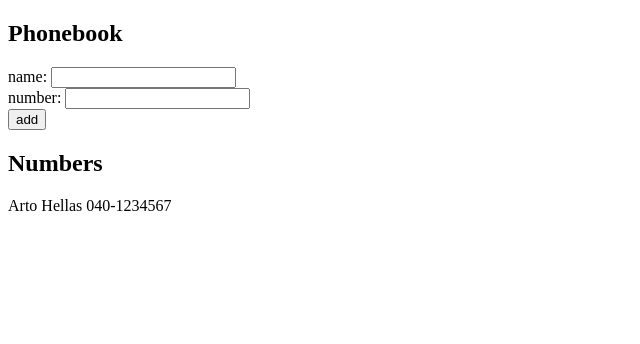
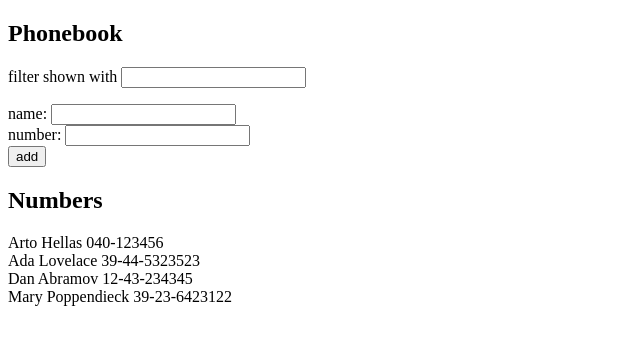
Before and after one commit to imnitishng/fullstackopen, a React (Create React App) app in the folder part2/phonebook/: page / in a window 1280 px wide. Shown: the top 344 px of the page, without its empty margins (0-640 px from the left). Built offline with nearby package versions, Linux system fonts and the light colour scheme.

Commit message:
part2b: Add exercise 2.9

```diff
--- a/part2/phonebook/src/App.js
+++ b/part2/phonebook/src/App.js
@@ -2,11 +2,14 @@ import React, { useState } from 'react'
 
 const App = () => {
   const [ persons, setPersons ] = useState([
-    { name: 'Arto Hellas',
-      number: '040-1234567' }
+    { name: 'Arto Hellas', number: '040-123456' },
+    { name: 'Ada Lovelace', number: '39-44-5323523' },
+    { name: 'Dan Abramov', number: '12-43-234345' },
+    { name: 'Mary Poppendieck', number: '39-23-6423122' }
   ])
   const [ newName, setNewName ] = useState('')
   const [ newNumber, setNewNumber ] = useState('')
+  const [ searchTerm, setShow ] = useState('')
 
   const addEntry = (event) => {
     if(persons.find(person => person.name === newName)) {
@@ -32,6 +35,19 @@ const App = () => {
     setNewNumber(event.target.value)
   }
 
+  const handleSearch = (event) => {
+    console.log(event.target.value)
+    setShow(event.target.value)
+  }
+
+  const personToShow = searchTerm.length === 0 ?
+  persons : persons.filter((person) => {
+    if(person.name.toLowerCase().includes(searchTerm.toLowerCase()))
+      return (person)
+  })
+
+  console.log(personToShow)
+
   const Person = ({person}) => {
     return (
       <>
@@ -43,6 +59,7 @@ const App = () => {
   return (
     <div>
       <h2>Phonebook</h2>
+      <p>filter shown with <input value={searchTerm} onChange={handleSearch}/></p>
       <form onSubmit={addEntry}>
         <div>
           name: <input value={newName} onChange={handleChange}/>
@@ -55,7 +72,7 @@ const App = () => {
         </div>
       </form>
       <h2>Numbers</h2>
-      {persons.map((person) => <Person key={person.name} person={person}/>)}
+      {personToShow.map((person) => <Person key={person.name} person={person}/>)}
     </div>
   )
 }
```
Also changed, not shown: 1 other file (tests, documents, lock files or other folders).
